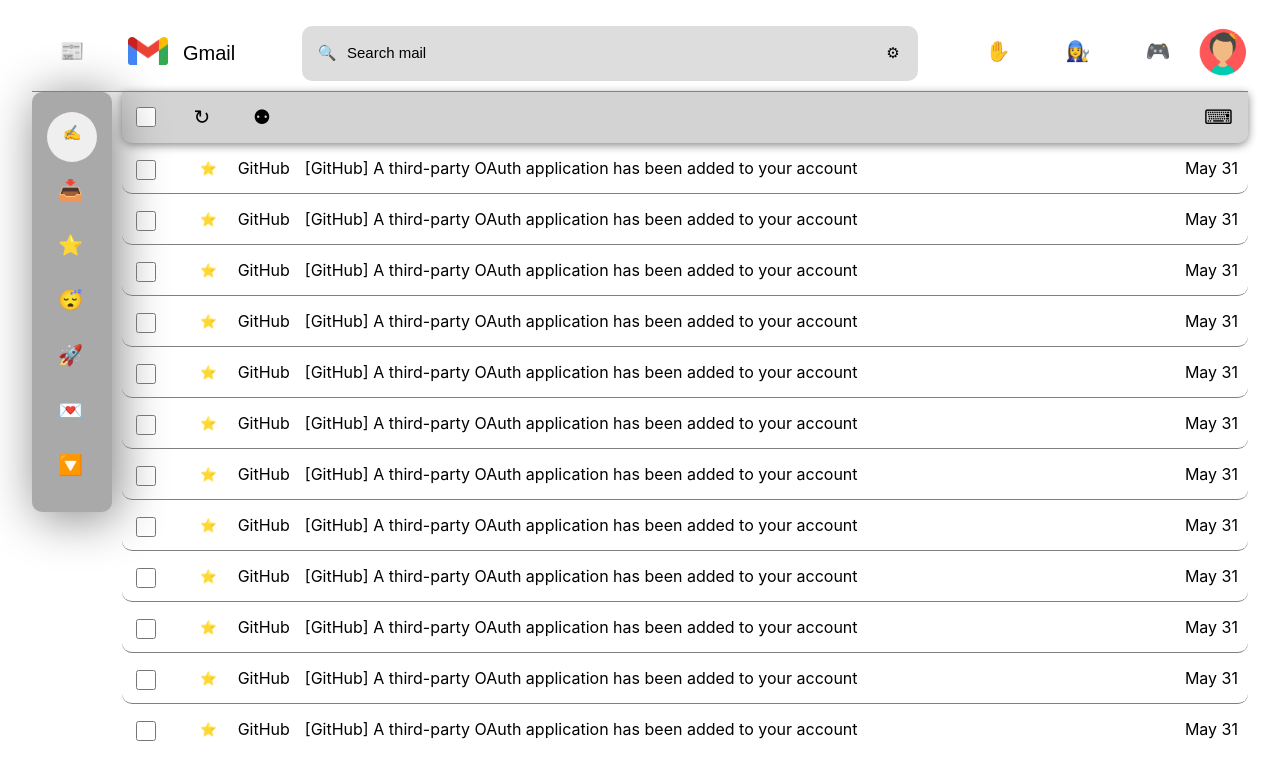
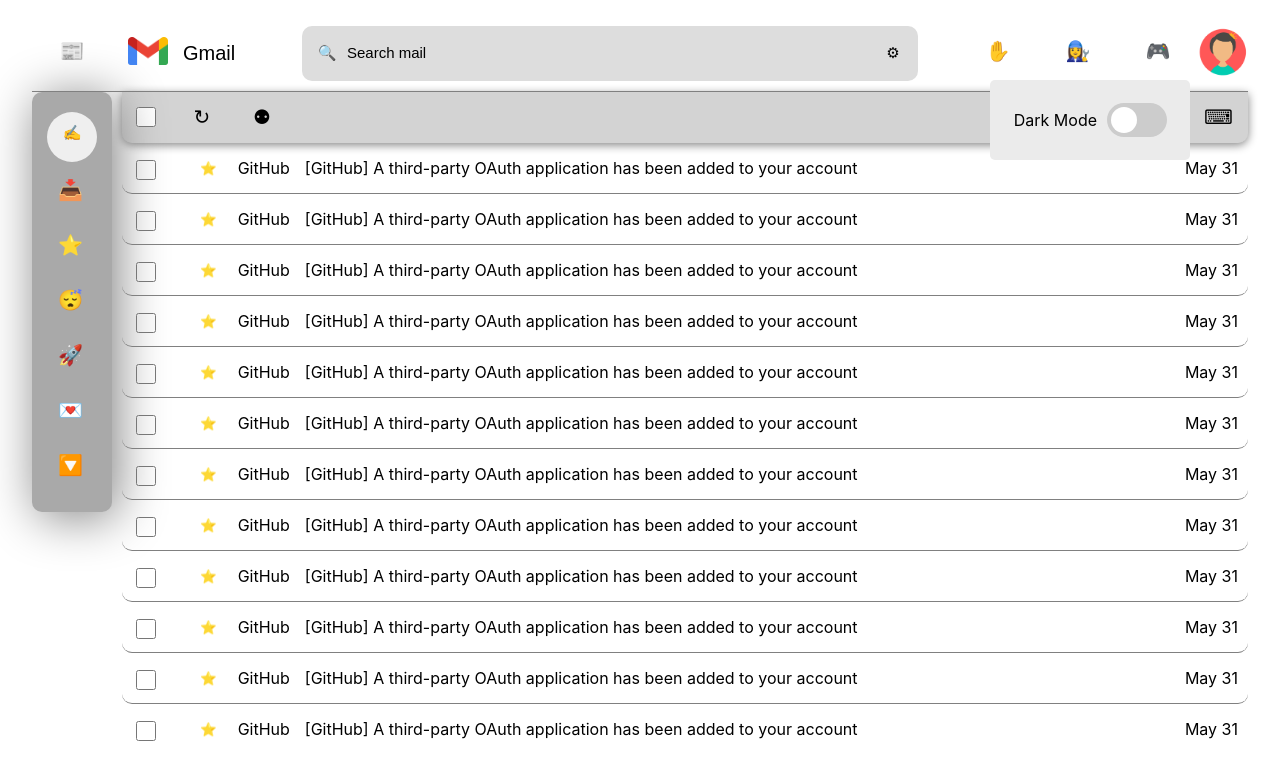
Before and after one commit to Sajadmhy/gmail-clone, a Next.js app: page / in a window 1280 px wide. Both pictures are taken after a click on the button "👩‍🔧". Shown: the top 780 px of the page. Built offline with nearby package versions, Linux system fonts and the light colour scheme.

Commit message:
Add show settings modal with dark mode toggle(no functionality)

```diff
--- a/components/header.jsx
+++ b/components/header.jsx
@@ -1,15 +1,17 @@
 import Image from 'next/image';
 import styles from '../styles/Header.module.css';
-import { useRef, useEffect } from 'react';
+import { useState, useRef, useEffect } from 'react';
 
 
 export default function Header(props) {
 
-  const ref = useRef();
+  const refSupport = useRef();
+  const refSettings = useRef();
+  const [isChecked, setIsChecked] = useState(false)
 
   useEffect(() => {
     const checkIfClickedOutside = e => {
-      if (props.showSupport && ref.current && !ref.current.contains(e.target)) {
+      if (props.showSupport && refSupport.current && !refSupport.current.contains(e.target)) {
         props.setShowSupport(false)
       }
     }
@@ -21,6 +23,25 @@ export default function Header(props) {
     }
   }, [props.showSupport])
 
+
+  useEffect(() => {
+    const checkIfClickedOutside = e => {
+      if (props.showSettings && refSettings.current && !refSettings.current.contains(e.target)) {
+        props.setShowSettings(false)
+      }
+    }
+
+    document.addEventListener("mousedown", checkIfClickedOutside)
+
+    return () => {
+      document.removeEventListener("mousedown", checkIfClickedOutside)
+    }
+  }, [props.showSettings])
+
+
+  const toggleCheckbox = () => {
+    setIsChecked(s => !s)
+  }
 
   return(
         <div id={styles.header}>
@@ -41,7 +62,7 @@ export default function Header(props) {
         <button className={styles.searchSetting}>⚙<span className={styles.tooltiptext}>Show Search Options</span></button>
         <button className={styles.headerItem} onClick={() => props.setShowSupport(s => !s)}><span className={styles.tooltiptext}>Support</span>✋</button>
         {!props.showSupport? " " :
-        <div className={styles.showSupport} ref={ref} >
+        <div className={styles.showSupport} ref={refSupport} >
           <div>Help</div>
           <div>Training</div>
           <div>Updates</div>
@@ -49,7 +70,17 @@ export default function Header(props) {
         </div>
         }
 
-        <button className={styles.headerItem}>👩‍🔧<span className={styles.tooltiptext}>Settings</span></button>
+        <button className={styles.headerItem} onClick={() => props.setShowSettings(s => !s)}>👩‍🔧<span className={styles.tooltiptext}>Settings</span></button>
+        {!props.showSettings? " " :
+        <div className={styles.showSettings} ref={refSettings} >
+          <div>Dark Mode</div>
+          <label className={styles.switch}><input type="checkbox" className={styles.input}
+          checked={isChecked} onChange={toggleCheckbox}/><span className={`${styles.slider} ${styles.round}`}></span>
+          </label>
+        </div>
+        }
+
+
         <button className={styles.headerItem}>🎮<span className={styles.tooltiptext}>Google Apps</span></button>
         <button className={styles.headerProfile}>
           <Image
--- a/pages/index.js
+++ b/pages/index.js
@@ -12,6 +12,8 @@ export default function Home() {
   const [mails, setMails] = useState([1, 2, 3, 4, 5, 6, 7, 8, 9, 10, 11, 12, 13, 14,
     15, 16, 17, 18, 19, 20]);
   const [showSupport, setShowSupport] = useState(false);
+  const [showSettings, setShowSettings] = useState(false);
+
 
   return (
     <div className={styles.container}>
@@ -21,7 +23,8 @@ export default function Home() {
         <link rel="icon" href="/favicon.webp" />
       </Head>
       <div className={styles.header} ><Header setShowNav={setShowNav}
-      showSupport={showSupport} setShowSupport={setShowSupport} /></div>
+      showSupport={showSupport} setShowSupport={setShowSupport}
+      showSettings={showSettings} setShowSettings={setShowSettings} /></div>
       <div className={styles.main}>
         <div className={styles.navbar}><Navbar showNav={showNav}
         showMore={showMore} setShowMore={setShowMore} setNewEmail={setNewEmail}
--- a/styles/Header.module.css
+++ b/styles/Header.module.css
@@ -190,3 +190,84 @@
     margin: 5px 0;
     border-top: solid lightgray 1px;
   }
+
+
+  /* toggle switch */
+  /* container */
+  .showSettings {
+    display: flex;
+    position: absolute;
+    gap: 10px;
+    background-color: rgb(235, 235, 235);
+    width: 200px;
+    justify-content: center;
+    height: 80px;
+    border-radius: 5px;
+    align-items: center;
+    right: 7%;
+    top: 80px;
+
+  }
+
+  /* The switch - the box around the slider */
+.switch {
+  position: relative;
+  display: inline-block;
+  width: 60px;
+  height: 34px;
+}
+
+/* Hide default HTML checkbox */
+.switch input {
+  opacity: 0;
+  width: 0;
+  height: 0;
+}
+
+/* The slider */
+.slider {
+  position: absolute;
+  cursor: pointer;
+  top: 0;
+  left: 0;
+  right: 0;
+  bottom: 0;
+  background-color: #ccc;
+  -webkit-transition: .4s;
+  transition: .4s;
+}
+
+.slider:before {
+  position: absolute;
+  content: "";
+  height: 26px;
+  width: 26px;
+  left: 4px;
+  bottom: 4px;
+  background-color: white;
+  -webkit-transition: .4s;
+  transition: .4s;
+}
+
+.input:checked + .slider {
+  background-color: #2196F3;
+}
+
+.input:focus + .slider {
+  box-shadow: 0 0 1px #2196F3;
+}
+
+.input:checked + .slider:before {
+  -webkit-transform: translateX(26px);
+  -ms-transform: translateX(26px);
+  transform: translateX(26px);
+}
+
+/* Rounded sliders */
+.slider.round {
+  border-radius: 34px;
+}
+
+.slider.round:before {
+  border-radius: 50%;
+}
```
